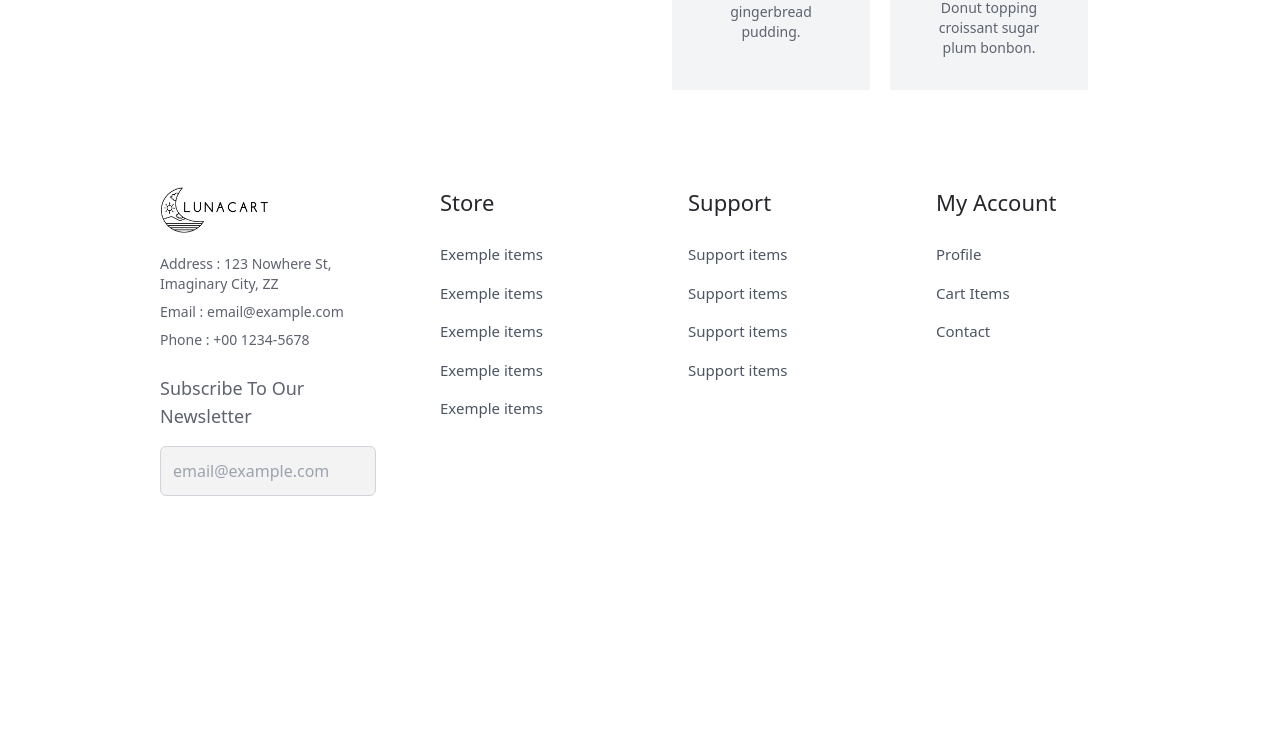
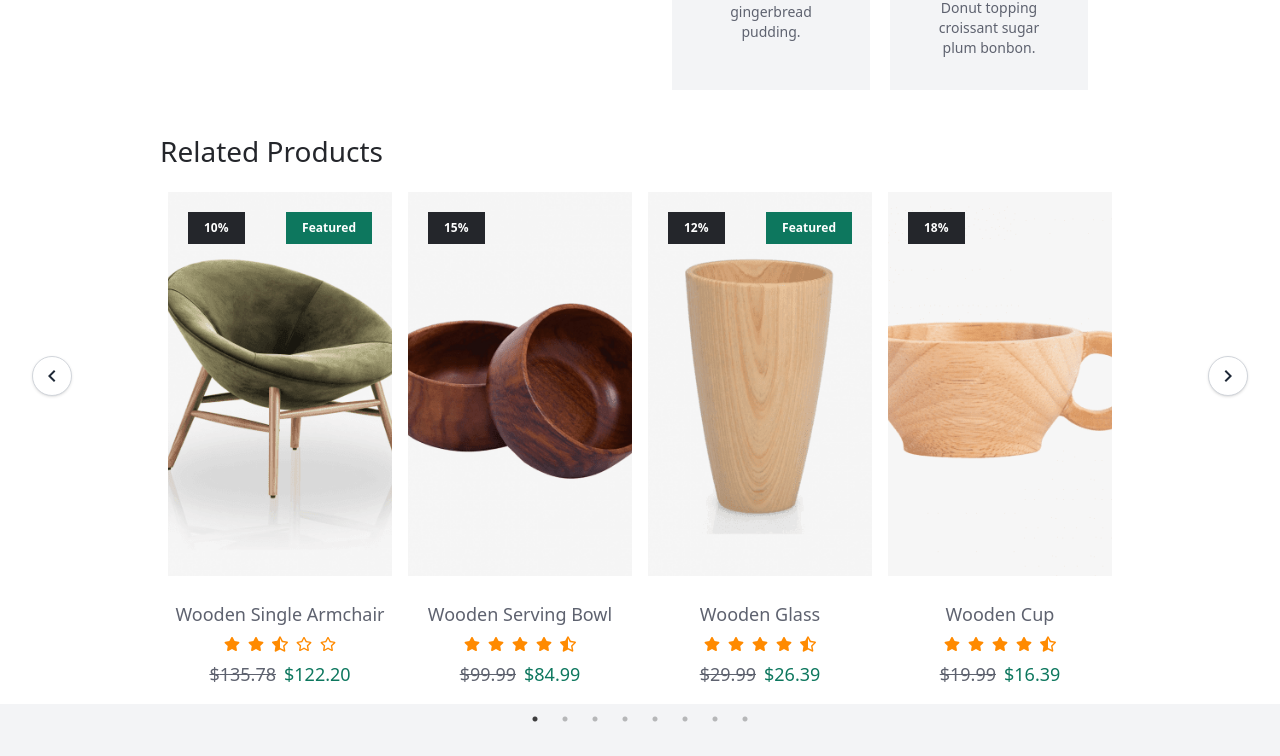
Before and after one commit to gabriellamsa/ecommerce-website, a React (Vite) app: page /product-details/1 in a window 1280 px wide. Shown: the part 1398-2154 px from the top of the page. Before the commit the page ends 1950 px from the top, so only its background shows below. Built offline with nearby package versions, Linux system fonts and the light colour scheme.

Commit message:
add Related Products and FilterDiscover

```diff
--- a/src/screen/product/ProductDetails.jsx
+++ b/src/screen/product/ProductDetails.jsx
@@ -8,6 +8,8 @@ import {
 import { RenderRatingStars } from "../../components/product/ProductCard";
 import { useState } from "react";
 import { BiHeart, BiMinus, BiPlus } from "react-icons/bi";
+import { ProductSlideCard } from "../../components/product/ProductSlide";
+import { FilterDiscover } from "../../components/hero/FilterDiscover";
 
 const colorsValue = {
   red: "#fe7fef",
@@ -190,7 +192,12 @@ export const ProductDetail = () => {
             />
           </div>
         </div>
+        <Title level={3} className="my-5">
+          Related Products
+        </Title>
+        <ProductSlideCard />
       </section>
+      <FilterDiscover />
     </div>
   );
 };
```
